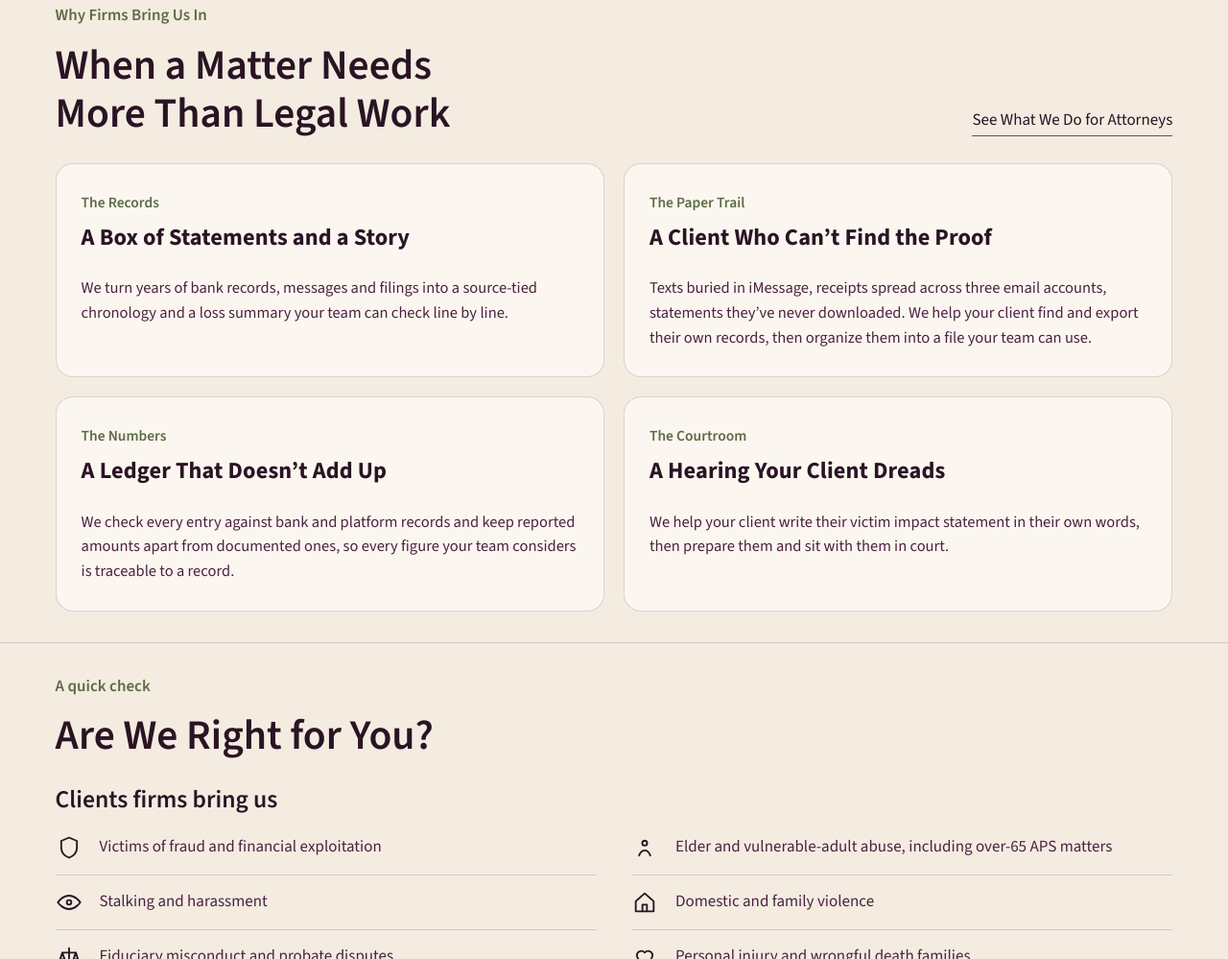
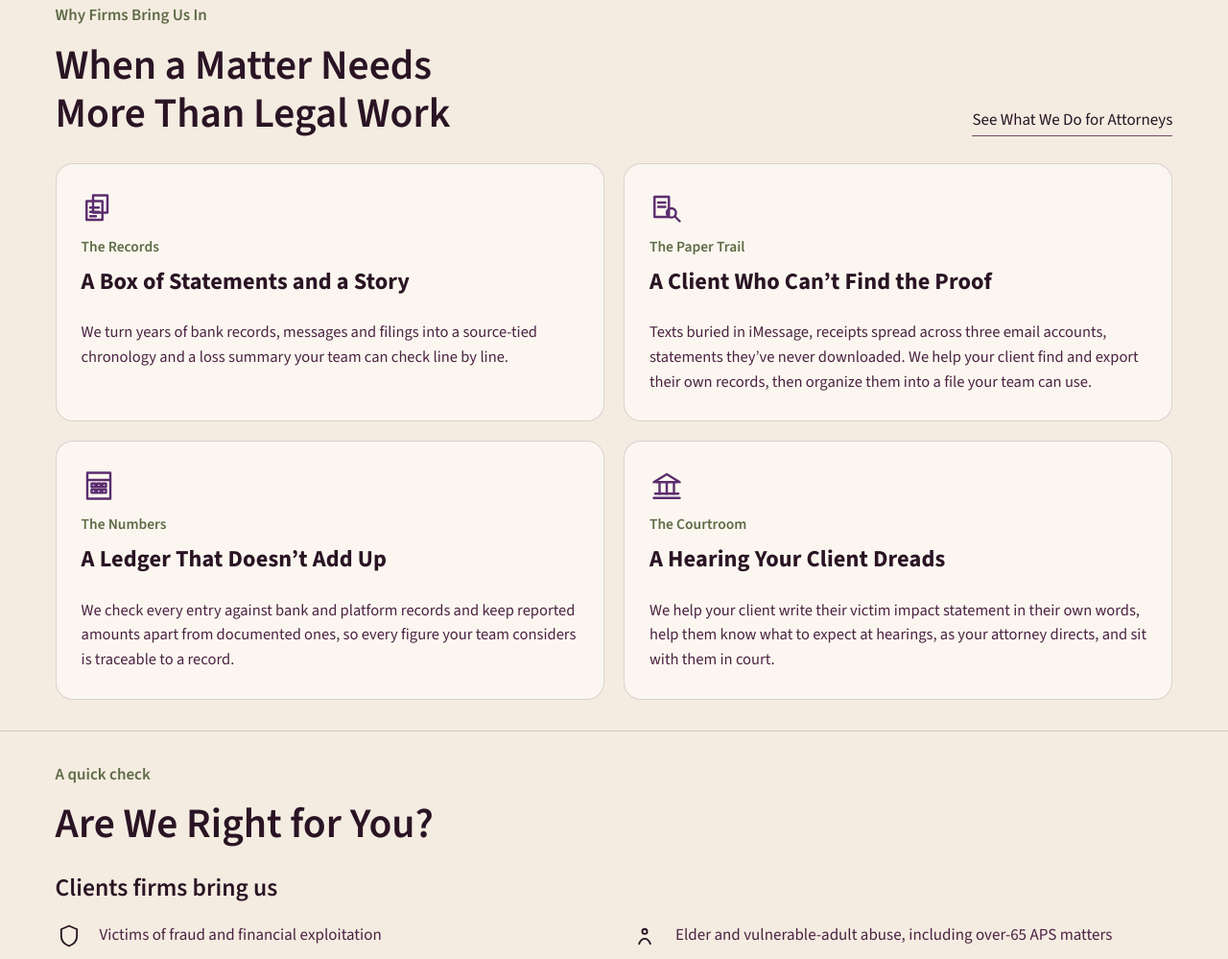
Before and after one commit to victimadvocacy/website, a plain HTML site: page index.html in a window 1280 px wide. Shown: the part 843-1842 px from the top of the page at 96% size. Drawn offline with nearby package versions, Linux system fonts and the light colour scheme.

Commit message:
Add line icons to the Why Firms cards and fix the courtroom line.
The four cards use simple purple stroke icons. The courtroom copy now says hearings are explained as the attorney directs, in English and Spanish.

Co-authored-by: DeadlyDobby <DeadlyDobby@users.noreply.github.com>

```diff
--- a/index.html
+++ b/index.html
@@ -57,10 +57,10 @@
 </div>
 <a class="textlink" href="/services">See What We Do for Attorneys</a></div>
 <div class="case-grid why-grid">
-<article class="case"><span class="tag">The Records</span><h3>A Box of Statements and a Story</h3><p>We turn years of bank records, messages and filings into a source-tied chronology and a loss summary your team can check line by line.</p></article>
-<article class="case"><span class="tag">The Paper Trail</span><h3>A Client Who Can’t Find the Proof</h3><p>Texts buried in iMessage, receipts spread across three email accounts, statements they’ve never downloaded. We help your client find and export their own records, then organize them into a file your team can use.</p></article>
-<article class="case"><span class="tag">The Numbers</span><h3>A Ledger That Doesn’t Add Up</h3><p>We check every entry against bank and platform records and keep reported amounts apart from documented ones, so every figure your team considers is traceable to a record.</p></article>
-<article class="case"><span class="tag">The Courtroom</span><h3>A Hearing Your Client Dreads</h3><p>We help your client write their victim impact statement in their own words, then prepare them and sit with them in court.</p></article>
+<article class="case"><svg class="case-icon" aria-hidden="true" viewBox="0 0 24 24"><path d="M8 3 h10 v12 H8 z"/><path d="M3.5 7 h11 v13 H3.5 z"/><path d="M6 11.5 h6 M6 14.5 h6 M6 17.5 h4"/></svg><span class="tag">The Records</span><h3>A Box of Statements and a Story</h3><p>We turn years of bank records, messages and filings into a source-tied chronology and a loss summary your team can check line by line.</p></article>
+<article class="case"><svg class="case-icon" aria-hidden="true" viewBox="0 0 24 24"><path d="M3.5 4 h10 v14 h-10 z"/><path d="M6 8 h5 M6 11 h5"/><circle cx="15.2" cy="15.2" r="3.2"/><path d="M17.5 17.5 L21 21"/></svg><span class="tag">The Paper Trail</span><h3>A Client Who Can’t Find the Proof</h3><p>Texts buried in iMessage, receipts spread across three email accounts, statements they’ve never downloaded. We help your client find and export their own records, then organize them into a file your team can use.</p></article>
+<article class="case"><svg class="case-icon" aria-hidden="true" viewBox="0 0 24 24"><path d="M4 3 h16 v18 H4 z"/><path d="M4 8 h16"/><path d="M7 10.5 h2.6 v2.3 H7 z M10.7 10.5 h2.6 v2.3 h-2.6 z M14.4 10.5 h2.6 v2.3 h-2.6 z"/><path d="M7 14.6 h2.6 v2.3 H7 z M10.7 14.6 h2.6 v2.3 h-2.6 z M14.4 14.6 h2.6 v2.3 h-2.6 z"/></svg><span class="tag">The Numbers</span><h3>A Ledger That Doesn’t Add Up</h3><p>We check every entry against bank and platform records and keep reported amounts apart from documented ones, so every figure your team considers is traceable to a record.</p></article>
+<article class="case"><svg class="case-icon" aria-hidden="true" viewBox="0 0 24 24"><path d="M3 9.5 L12 4 L21 9.5"/><path d="M4.5 9.5 h15"/><path d="M7 9.5 v8 M12 9.5 v8 M17 9.5 v8"/><path d="M4 17.5 h16"/><path d="M3 20.5 h18"/></svg><span class="tag">The Courtroom</span><h3>A Hearing Your Client Dreads</h3><p>We help your client write their victim impact statement in their own words, help them know what to expect at hearings, as your attorney directs, and sit with them in court.</p></article>
 </div>
 </section>
 <section class="fit" aria-labelledby="fit-title">
--- a/theme.css
+++ b/theme.css
@@ -541,6 +541,7 @@ body.home .proof-strip li:nth-child(even){border-left-color:#e9c46f;}
 body.home .eyebrow.olive{color:#5d6a45;}
 body.home .why-exist .why-tagline{margin:0 0 12px;font-family:var(--text);font-weight:600;font-size:17px;line-height:1.3;color:#5d6a45;}
 body.home .why-grid .case,body[data-page="es"] .why-grid .case{background:#fbf7f0;border-radius:18px;}
+.why-grid .case-icon{width:36px;height:36px;stroke:#5b2c6f;fill:none;stroke-width:1.6;stroke-linecap:round;stroke-linejoin:round;}
 #advocate-standard .gain-list,#standards .gain-list,body[data-page="standards"] .gain-list{display:grid;grid-template-columns:repeat(3,minmax(0,1fr));gap:12px;margin-top:12px;}
 #advocate-standard .gain-list li,body[data-page="standards"] .gain-list li{background:#fbf7f0;border:1px solid var(--rule);border-radius:14px;padding:12px 14px;}
 #clear-pricing .price-list,#working-with-firms .price-list{display:grid;grid-template-columns:1fr 1fr;gap:12px;}
```
Also changed, not shown: es.html (+4 -4 lines).
